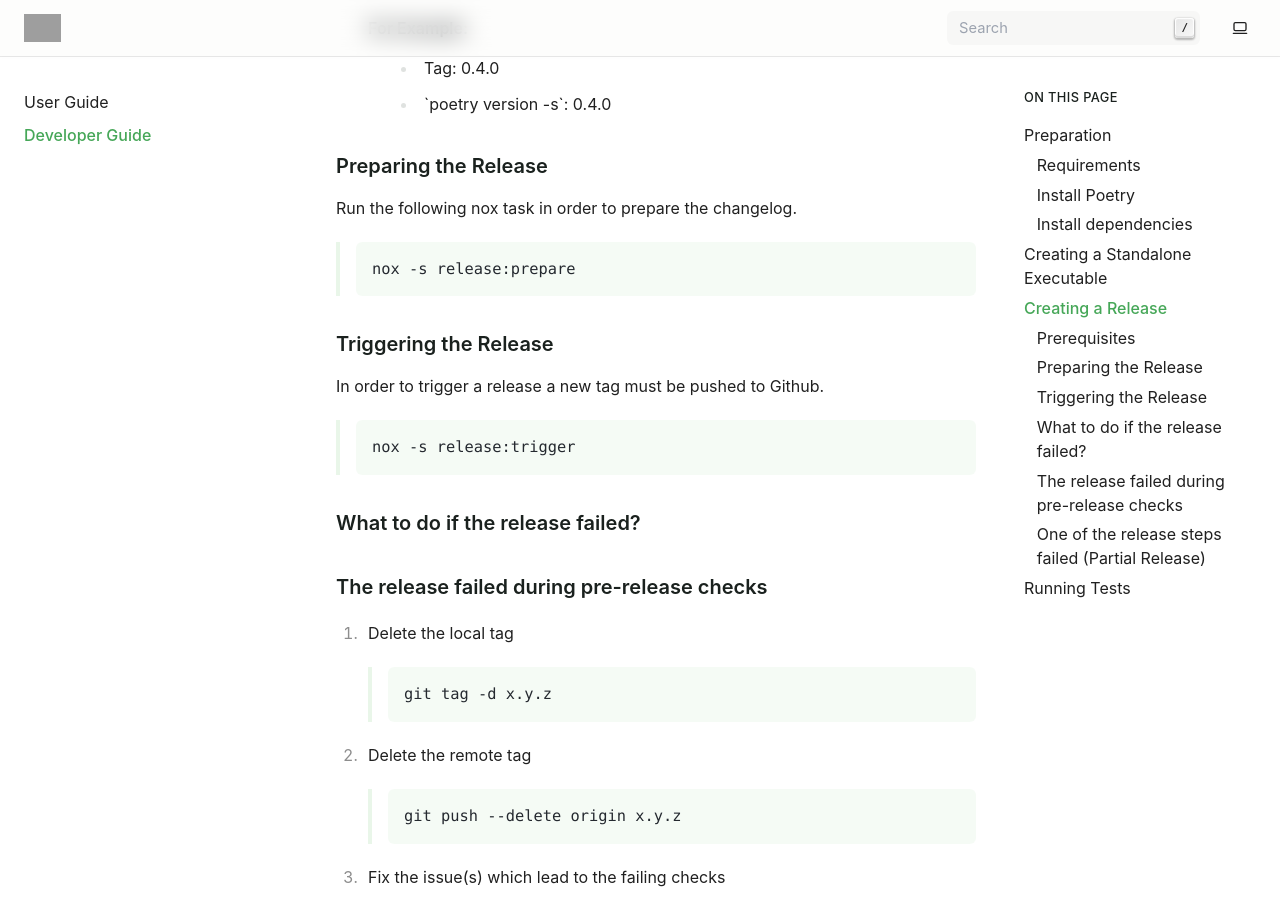
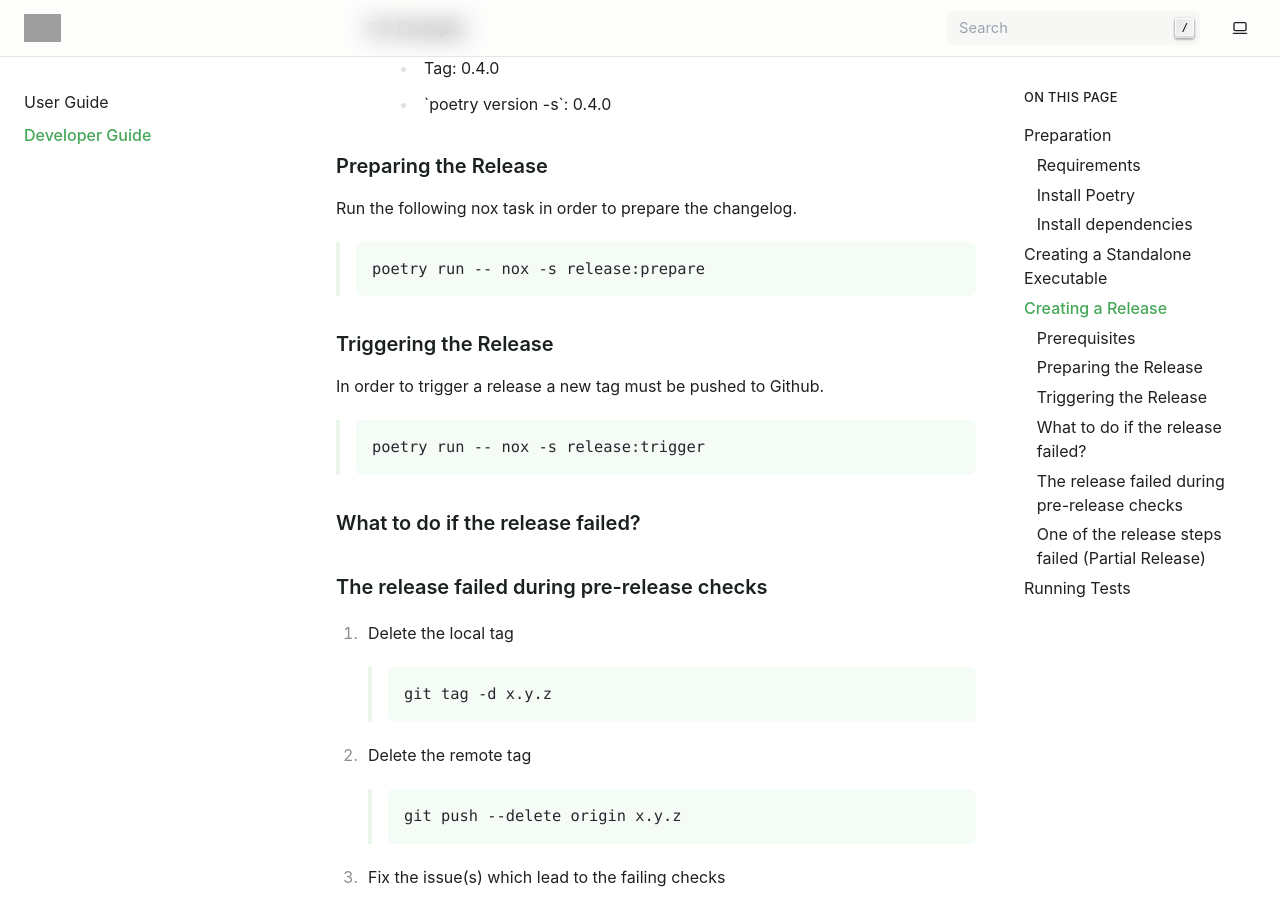
Before and after one commit to exasol/script-languages-package-management, a Sphinx documentation site: the page built from doc/developer_guide/developer_guide.rst, in a window 1280 px wide and 900 px high, scrolled down 1217 px. Built offline with Sphinx 7.4.7, drawn with Linux system fonts in a browser that asks for light colours; pages that are not in the unit, such as notebooks, are missing from menus; grey boxes are pictures that could not be loaded.

Commit message:
updating nox cli

```diff
--- a/doc/developer_guide/developer_guide.rst
+++ b/doc/developer_guide/developer_guide.rst
@@ -52,7 +52,7 @@ Run the following nox task in order to prepare the changelog.
 
     .. code-block:: shell
 
-        nox -s release:prepare
+        poetry run -- nox -s release:prepare
 
 Triggering the Release
 ~~~~~~~~~~~~~~~~~~~~~~
@@ -60,7 +60,7 @@ In order to trigger a release a new tag must be pushed to Github.
 
     .. code-block:: shell
 
-        nox -s release:trigger
+        poetry run -- nox -s release:trigger
 
 What to do if the release failed?
 ~~~~~~~~~~~~~~~~~~~~~~~~~~~~~~~~~
```
